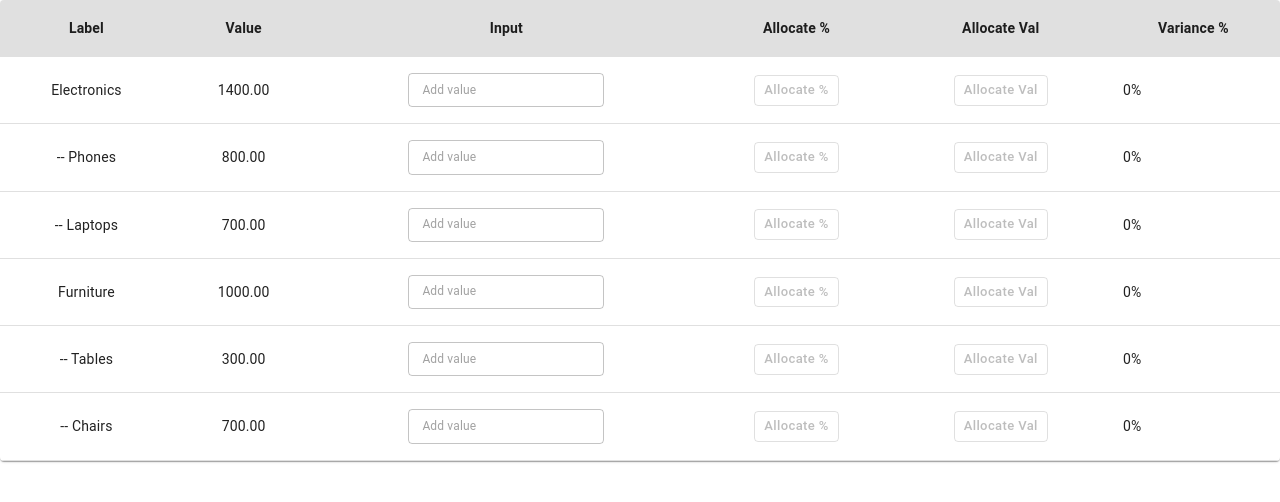
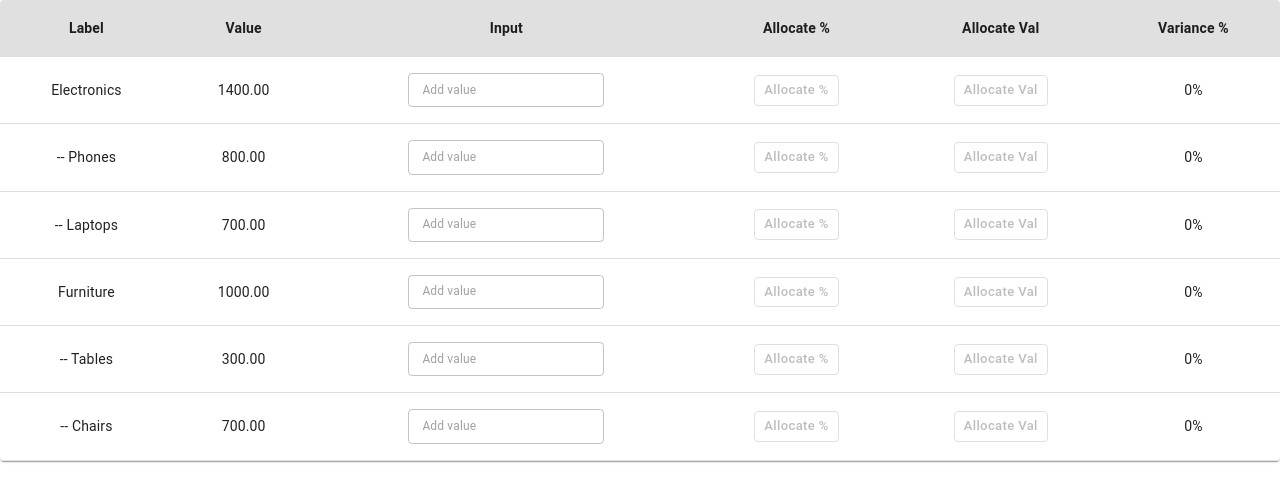
Before and after one commit to Dinesh0098/Lumel-Assesment, a React (Create React App) app: page / in a window 1280 px wide. Shown: the top 502 px of the page. Built offline with nearby package versions, Linux system fonts and the light colour scheme.

Commit message:
Style fixes.

```diff
--- a/src/components/Table/TableRow/index.js
+++ b/src/components/Table/TableRow/index.js
@@ -83,7 +83,7 @@ export default function CustomTableRow({ row, mutateParent }) {
             disabled={!inputValue}
           />
         </TableCell>
-        <TableCell>{gain ? `${gain?.toFixed(2)}%` : "0%"}</TableCell>
+        <TableCell align="center">{gain ? `${gain?.toFixed(2)}%` : "0%"}</TableCell>
       </TableRow>
       {children?.length
         ? children.map((childRow) => (
```
